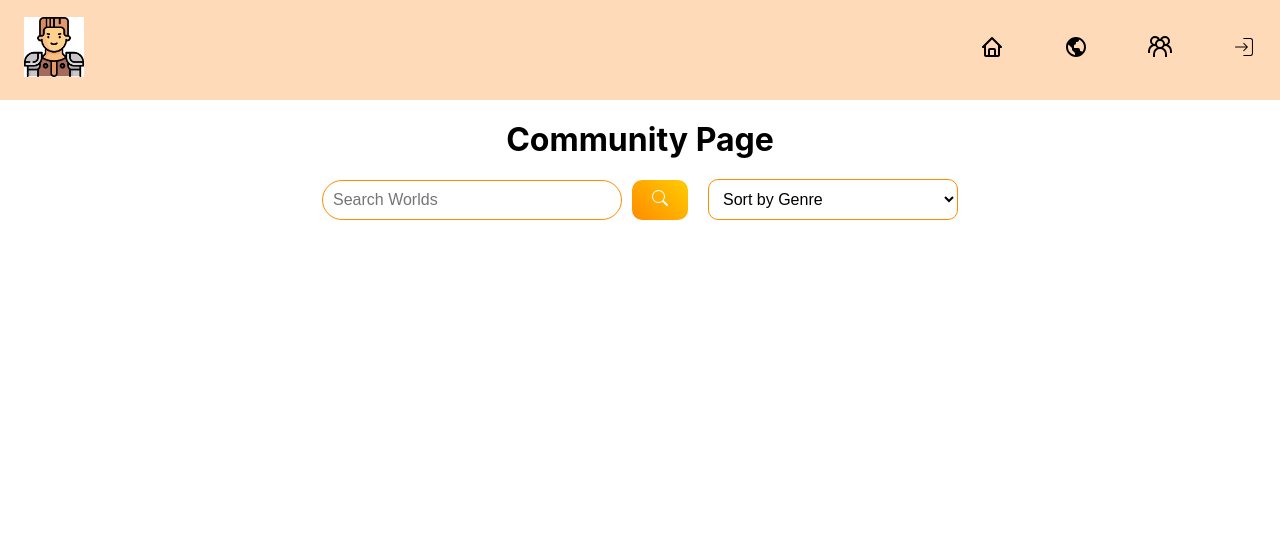
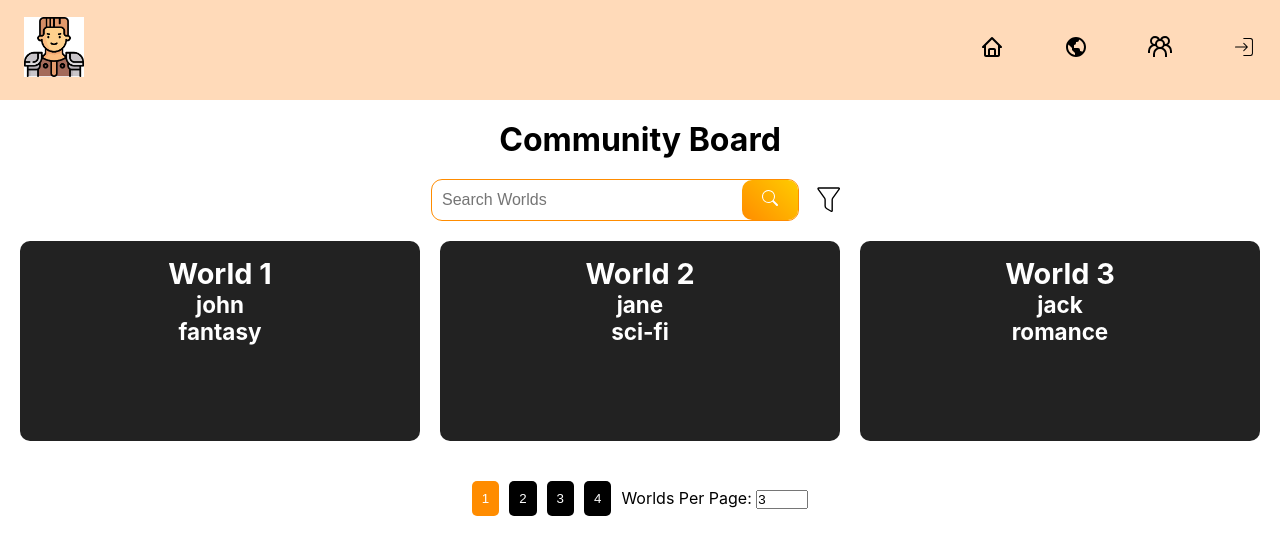
Before and after one commit to eprim7/tavern_keeper, a React (Create React App) app in the folder tavern_keeper/: page /community in a window 1280 px wide. Shown: the top 554 px of the page. Built offline with nearby package versions, Linux system fonts and the light colour scheme; no server answers.

Commit message:
Community Page work
Added significant features to community page. still incomplete

```diff
--- a/tavern_keeper/package.json
+++ b/tavern_keeper/package.json
@@ -4,7 +4,7 @@
   "private": true,
   "dependencies": {
     "@react-oauth/google": "^0.12.1",
-    "@supabase/supabase-js": "^2.49.3",
+    "@supabase/supabase-js": "^2.49.4",
     "axios": "^1.8.4",
     "cra-template": "1.2.0",
     "react": "^19.0.0",
--- /dev/null
+++ b/tavern_keeper/src/components/CommunityGrid/CommunityGrid.jsx
@@ -0,0 +1,34 @@
+import React from "react";
+import styles from "./CommunityGrid.module.css";
+
+//takes in a sliced list of worlds
+//returns each as a communityitem
+const CommunityGrid = ({ communityData }) => {
+    return(
+        <div className={styles.communitygrid}>
+            {communityData.map((world, index) => {
+                return (
+                    <WorldItem
+                        key={index}
+                        name={world.name}
+                        author={world.author}
+                        genre={world.genre}
+                    />
+                );
+            })}
+        </div>
+    );
+
+}
+
+const WorldItem = ({name, author, genre}) => {
+    return(
+        <div className={styles.griditem}>
+            <h2>{name}</h2>
+            <h3>{author}</h3>
+            <h3>{genre}</h3>
+        </div>
+    );
+}
+
+export default CommunityGrid;
--- /dev/null
+++ b/tavern_keeper/src/components/CommunityGrid/CommunityGrid.module.css
@@ -0,0 +1,21 @@
+.communitygrid {
+    width: 100%;
+    display: grid;
+    align-items: center;
+    justify-content: center;
+    grid-template-columns: repeat(3, minmax(250px, 1fr));
+    gap: 20px;
+    padding: 20px;
+}
+
+.griditem {
+    background: #222;
+    color: white;
+    padding: 15px;
+    border-radius: 10px;
+    text-align: center;
+    box-shadow: 2px 2px 5px rgba(255, 255, 255, 0.2);
+    font-size: 1.2rem;
+    height: 200px;
+
+}
--- a/tavern_keeper/src/pages/Account/Account.jsx
+++ b/tavern_keeper/src/pages/Account/Account.jsx
@@ -1,11 +1,14 @@
 import Header from "../../components/Header/Header"
+import styles from "../Account/Account.module.css";
 
 function Account() {
 
     return(
         <>
-        <Header />
-            <h1>Account page</h1>
+            <Header />
+            <div className={styles.bannerwrapper}>
+
+            </div>
         </>
     )
 }
--- a/tavern_keeper/src/pages/Account/Account.module.css
+++ b/tavern_keeper/src/pages/Account/Account.module.css
@@ -0,0 +1,3 @@
+.bannerwrapper {
+
+}
--- a/tavern_keeper/src/pages/Community/Community.jsx
+++ b/tavern_keeper/src/pages/Community/Community.jsx
@@ -1,12 +1,152 @@
 import Header from "../../components/Header/Header";
 import styles from "../Community/Community.module.css";
 import { BsSearch } from "react-icons/bs";
+import { CiFilter } from "react-icons/ci";
+import React, {useState, useRef} from 'react';
+import CommunityGrid from "../../components/CommunityGrid/CommunityGrid";
+import { useEffect } from "react";
+import { RiArrowDropDownLine } from "react-icons/ri";
 
 function Community() {
+  //var for dropdown
+  const [open, setOpen] = useState(false);
+  const [genreOpen, setGenreOpen] = useState(false);
+  //reference to dropdown menu element
+  const dropdownRef = useRef(null);
+  const buttonRef = useRef(null);
+  const submenuRef = useRef(null);
+  const openMenu = () => {
+    setOpen(!open);
+    if(genreOpen){
+      setGenreOpen(false);
+    }
+  }
+  const openSubMenu = () => {
+    setGenreOpen(!genreOpen);
+  }
+
+  function FilterDropDown () {
+    //add more styling
+    return (
+        <div className={open ? styles.filtermenu : styles.filtermenuinactive} ref={dropdownRef}>
+            <ul className={styles.dropdownbody}>
+              <DropDownItem name="Date Created" />
+              <DropDownItem name="Genre" onClick={openSubMenu} />
+              <DropDownItem name="Popularity" />
+
+            </ul>
+        </div>
+    );
+  }
+  function DropDownItem (props) {
+    //maybe add an icon later
+    return (
+      <li className={styles.dropdownitem} onClick={props.onClick}>
+        {props.name}
+        {props.name == "Genre" ? <RiArrowDropDownLine /> : null}
+      </li>
+    );
+  }
+  function FilterSubMenu () {
+    //hard coded for now
+    return(
+      <div className={genreOpen ? styles.filtersubmenu : styles.filtersubmenuinactive} ref={submenuRef}>
+        <ul className={styles.submenubody}>
+          <SubDropDownItem name="Fantasy" />
+          <SubDropDownItem name="Sci-Fi" />
+          <SubDropDownItem name="Romance" />
+          <SubDropDownItem name="Mystery" />
+          <SubDropDownItem name="Horror" />
+          <SubDropDownItem name="Thriller" />
+          <SubDropDownItem name="Nonfiction" />
+        </ul>
+      </div>
+    )
+  }
+  function SubDropDownItem (props) {
+    return (
+      <li className={styles.submenuitem}>
+        {props.name}
+      </li>
+    );
+  }
+  //Close dropdown when clicking outside of the dropdown menu
+  useEffect(() => {
+    const handleClickOutside = (event) => {
+        //close menu when clicking on toggle button also
+        if (!dropdownRef.current.contains(event.target) && !buttonRef.current.contains(event.target)) {
+            setOpen(false);
+            setGenreOpen(false);
+        }
+    };
+    document.addEventListener("mousedown", handleClickOutside);
+
+    return () => {
+        document.removeEventListener("mousedown", handleClickOutside);
+    }
+
+  });
+  const [genreData, setGenreData] = useState({"name": "dummyGenres",
+    "items": [
+      {"id": 1, "name": "Fantasy"},
+      {"id": 2, "name": "Sci-Fi"},
+      {"id": 3, "name": "Romance"},
+      {"id": 4, "name": "Mystery"},
+      {"id": 5, "name": "Horror"},
+      {"id": 6, "name": "Thriller"},
+      {"id": 7, "name": "Non-Fiction"},
+    ]
+  })
+  //community data, dummy data for now
+  const [communityData, setCommunityData] = useState({"name": "dummyWorlds",
+    "items": [
+      {"id": 1, "name": "World 1", "author": "john", "genre": "fantasy"},
+      {"id": 2, "name": "World 2", "author": "jane", "genre": "sci-fi"},
+      {"id": 3, "name": "World 3", "author": "jack", "genre": "romance"},
+      {"id": 4, "name": "World 4", "author": "james", "genre": "biography"},
+      {"id": 5, "name": "World 5", "author": "mark", "genre": "horror"},
+      {"id": 6, "name": "World 6", "author": "lewis", "genre": "thriller"},
+      {"id": 7, "name": "World 7", "author": "randy", "genre": "action"},
+      {"id": 8, "name": "World 8", "author": "matt", "genre": "adventure"},
+      {"id": 9, "name": "World 9", "author": "fred", "genre": "grimdark"},
+      {"id": 10, "name": "World 10", "author": "jerry", "genre": "mystery"},
+    ]});
+
+  //pagination vars
+  //takes a slice of the full list of data elements and display it on the communitygrid component
+  //each time a new page clicked, the slice of data should change
+  const [itemsPerPage, setItemsPerPage] = useState(3);
+  const [currentPage, setCurrentPage] = useState(1);
+  const indexOfLastItem = currentPage * itemsPerPage;
+  const indexOfFirstItem = indexOfLastItem - itemsPerPage;
+  const currentItems = communityData.items.slice(indexOfFirstItem, indexOfLastItem);
+
+  //math.ceil for decimals, round up
+  const totalPages = Math.ceil(communityData.items.length / itemsPerPage);
+  //component that returns buttons corresponding to each page
+  const Pagination = ({totalPages}) => {
+    let pages = [];
+    for(let i = 1; i <= totalPages; i++){
+      pages.push(i);
+    }
+    return(
+      <div>
+        {pages.map((page, index) => {
+          return <button key={index} className={currentPage == page ? styles.currentPageButton : styles.pageButton} onClick={() => setCurrentPage(page)}>{page}</button>
+        })}
+      </div>
+    );
+  }
+
+  const updatePage = (event) => {
+    const newItemsPerPage = parseInt(event.target.value, 10);
+    setItemsPerPage(newItemsPerPage);
+    setCurrentPage(1);
+  };
   return (
     <>
       <Header />
-      <h1 className={styles.h1}>Community Page</h1>
+      <h1 className={styles.h1}>Community Board</h1>
       <div className={styles.controlsWrapper}>
         <div className={styles.searchWrapper}>
           <input
@@ -18,18 +158,25 @@ function Community() {
             <BsSearch />
           </button>
         </div>
-        <select name="worldGenre" id="worldGenre" className={styles.worldGenre}>
-          <option value="Select" disabled hidden selected>
-            Sort by Genre
-          </option>
-          <option value="Sci-Fi">Sci-Fi</option>
-          <option value="darkFantasy">Dark Fantasy</option>
-          <option value="Comedy">Comedy</option>
-          <option value="Horror">Horror</option>
-        </select>
+        <div>
+          <button className={styles.filter} onClick={openMenu} ref={buttonRef}>
+            <CiFilter style={{width: '2.5em', height: '2.5em'}}/>
+          </button>
+        </div>
+      </div>
+      <FilterDropDown />
+      <FilterSubMenu/>
+      <CommunityGrid communityData={currentItems} />
+
+      <div className={styles.paginationWrapper}>
+        <Pagination totalPages={totalPages}/>
+        <div className={styles.selectorWrapper}>
+          <label>Worlds Per Page:</label> <input type="number" value={itemsPerPage} className={styles.selector} min="1" onChange={updatePage} max={communityData.items.length}/>
+        </div>
       </div>
     </>
   );
 }
 
+
 export default Community;
--- a/tavern_keeper/src/pages/Community/Community.module.css
+++ b/tavern_keeper/src/pages/Community/Community.module.css
@@ -8,12 +8,14 @@
     justify-content: center;
     align-items: center;
     margin-top: 20px;
-    gap: 20px;
+    gap: 10px;
 }
 .searchWrapper {
     display: flex;
     justify-content: center;
     align-items: center;
+    border: 1px solid #ff8c00;
+    border-radius: 11px;
 }
 .search {
     width: 300px;
@@ -22,7 +24,7 @@
     border-radius: 20px;
     border: 1px solid #ccc;
     font-size: 1rem;
-    border: 1px solid #ff8c00;
+    border: none;
 }
 .search:focus{
     outline: none;
@@ -56,3 +58,137 @@
     outline: none;
     border: 2px solid #ff8c00;
 }
+.filter {
+    width: 40px;
+    height: 40px;
+    border: none;
+    background: white;
+    cursor: pointer;
+    border-radius: 20px;
+    display: flex;
+    align-items: center;
+    justify-content: center;
+}
+.filter:hover {
+    background: lightgray;
+}
+
+.filtermenu{
+    display: flex;
+    width: 120px;
+    flex-direction: column;
+    position: absolute;
+    align-items: center;
+    top: 14rem;
+    right: 30rem;
+    border: 1px solid black;
+    background: white;
+    border-radius: 10px;
+}
+
+.filtermenuinactive {
+    opacity: 1;
+    visibility: hidden;
+    position: absolute;
+    right: 28%;
+}
+
+.filtersubmenu{
+    display: flex;
+    width: 120px;
+    flex-direction: column;
+    position: absolute;
+    align-items: center;
+    top: 14rem;
+    right: 22.5rem;
+    border: 1px solid black;
+    background: white;
+    border-radius: 10px;
+}
+
+.filtersubmenuinactive {
+    opacity: 1;
+    visibility: hidden;
+    position: absolute;
+    right: 28%;
+}
+
+.dropdownitem {
+    border-bottom: 1px solid lightgray;
+    padding-bottom: 10px;
+    padding-top: 10px;
+    text-align: center;
+}
+.dropdownitem:first-child{
+    border-top-left-radius: 10px;
+    border-top-right-radius: 10px;
+}
+.dropdownitem:nth-child(2){
+    padding-right: 5px;
+}
+.dropdownitem:last-child{
+    border-bottom: none;
+    border-bottom-left-radius: 10px;
+    border-bottom-right-radius: 10px;
+}
+.dropdownitem:hover {
+    cursor: pointer;
+    background: lightgray;
+}
+
+.dropdownbody {
+    width: 100%;
+}
+.submenuitem {
+    border-bottom: 1px solid lightgray;
+    padding-bottom: 10px;
+    padding-top: 10px;
+    text-align: center;
+}
+.submenuitem:first-child{
+    border-top-left-radius: 10px;
+    border-top-right-radius: 10px;
+}
+.submenuitem:last-child{
+    border-bottom: none;
+    border-bottom-left-radius: 10px;
+    border-bottom-right-radius: 10px;
+}
+.submenuitem:hover {
+    cursor: pointer;
+    background: lightgray;
+}
+
+.submenubody {
+    width: 100%;
+}
+.paginationWrapper {
+    display: flex;
+    justify-content: center;
+    align-items: center;
+    margin-top: 20px;
+}
+.pageButton{
+    padding: 10px;
+    margin-right: 10px;
+    background: black;
+    color: white;
+    border-radius: 5px;
+    border: none;
+}
+.pageButton:hover{
+    opacity: .5;
+    cursor: pointer;
+}
+.currentPageButton {
+    padding: 10px;
+    margin-right: 10px;
+    background: #ff8c00;
+    color: white;
+    border-radius: 5px;
+    border: none;
+}
+.currentPageButton:hover{
+    opacity: .5;
+    cursor: pointer;
+}
```
Also changed, not shown: 2 other files (tests, documents, lock files or other folders).
